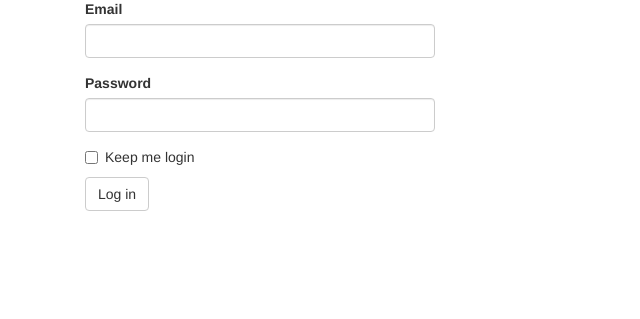
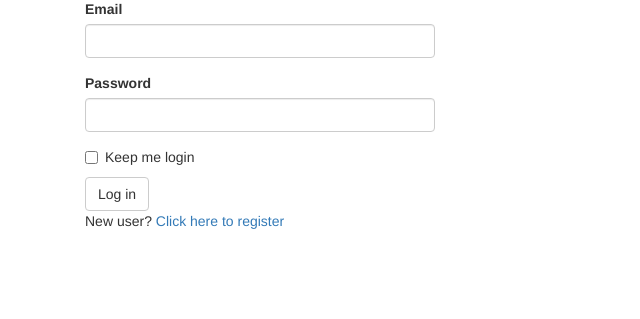
Before and after one commit to wu05281/web-app, a Flask app: page /auth/login in a window 1280 px wide. Shown: the part 193-512 px from the top of the page, without its empty margins (0-640 px from the left). Run offline with Flask 2, Linux system fonts and the light colour scheme; some libraries are stand-ins or nearby versions.

Commit message:
完成用户注册正流程

```diff
--- a/app/auth/forms.py
+++ b/app/auth/forms.py
@@ -1,10 +1,29 @@
 from flask_wtf import FlaskForm
 from wtforms import StringField, SubmitField, BooleanField, PasswordField
-from wtforms.validators import DataRequired, Length, Email
+from wtforms.validators import DataRequired, Length, Email, Regexp, EqualTo, ValidationError
+from ..models import User
 
 
 class LoginForm(FlaskForm):
-    email = StringField("Email", validators=[DataRequired(), Length(1,64), Email()])
+    email = StringField("Email", validators=[DataRequired(), Length(1, 64), Email()])
     password = PasswordField('Password', validators=[DataRequired()])
     remember_me = BooleanField('Keep me login')
     submit = SubmitField('Log in')
+
+
+class RegistrationFrom(FlaskForm):
+    email = StringField('Email', validators=[DataRequired(), Length(1, 64), Email()])
+    username = StringField('Username', validators=[DataRequired(), Length(1, 64), Regexp('^[A-Za-z[A-Za-z0-9_.]*$',
+                                                                                         message='Username must have only letters,numbers, dots or underscores')])
+    password = PasswordField('Password',
+                             validators=[DataRequired(), EqualTo('password2', message='Passwords must match.')])
+    password2 = PasswordField('Confirm password', validators=[DataRequired()])
+    submit = SubmitField('Register')
+
+    def validate_email(self, field):
+        if User.query.filter_by(email=field.data).first:
+            raise ValidationError('Email already registered.')
+
+    def validate_username(self, field):
+        if User.query.filter_by(username=field.data).first:
+            raise ValidationError('Username already in use.')
--- a/app/auth/views.py
+++ b/app/auth/views.py
@@ -1,8 +1,8 @@
 from flask import render_template, redirect, request, url_for, flash
 from . import auth
-from .forms import LoginForm
-from ..models import User
-from flask_login import login_user,logout_user, login_required
+from .forms import LoginForm, RegistrationFrom
+from ..models import User, db
+from flask_login import login_user, logout_user, login_required
 
 
 @auth.route('/login', methods=['GET', 'POST'])
@@ -23,3 +23,14 @@ def logout():
     logout_user()
     flash('You have been logged out.')
     return redirect(url_for('main.index'))
+
+
+@auth.route('/register', methods=['GET', 'POST'])
+def register():
+    form = RegistrationFrom()
+    if form.validate_on_submit():
+        user = User(form.username.data, form.email.data, form.password.data)
+        db.session.add(user)
+        flash('You can now login.')
+        return redirect(url_for('auth.login'))
+    return render_template('auth/register.html', form=form)
--- a/app/main/__init__.py
+++ b/app/main/__init__.py
@@ -1,5 +1,4 @@
 from flask import Blueprint
-
 
 main = Blueprint('main', __name__)
 
--- a/app/templates/auth/login.html
+++ b/app/templates/auth/login.html
@@ -7,5 +7,12 @@
     </div>
     <div class="col-md-4">
         {{ wtf.quick_form(form) }}
+    <p>
+        New user?
+        <a href="{{ url_for('auth.register') }}">
+            Click here to register
+        </a>
+    </p>
     </div>
+
 {% endblock %}
--- a/manage.py
+++ b/manage.py
@@ -12,9 +12,9 @@ migrate = Migrate(app, db)
 def make_shell_context():
     return dict(app=app, db=db, User=User)
 
+
 manager.add_command("shell", Shell(make_context=make_shell_context))
 manager.add_command('db', MigrateCommand)
 
-
 if __name__ == '__main__':
     manager.run()
```
